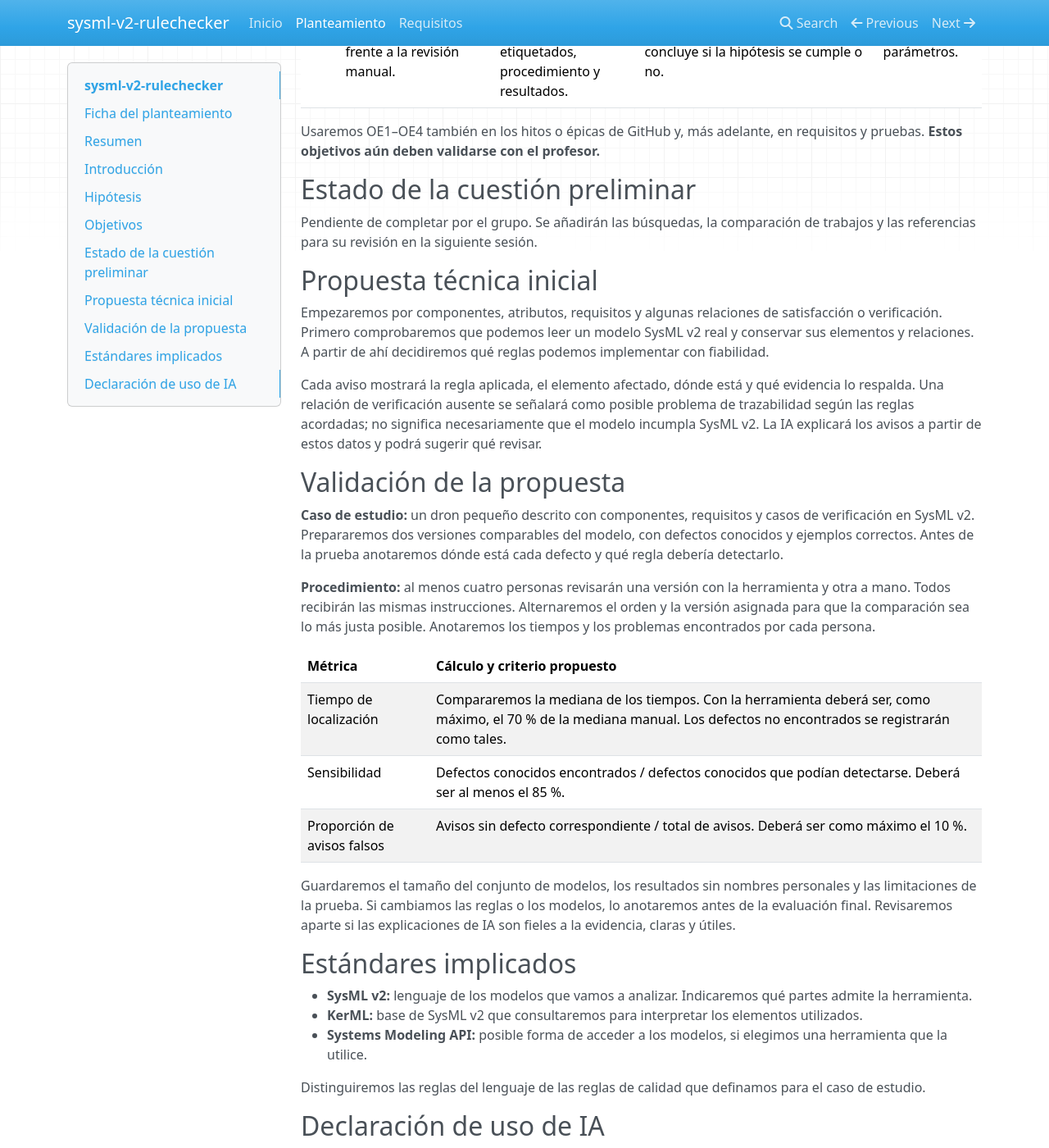
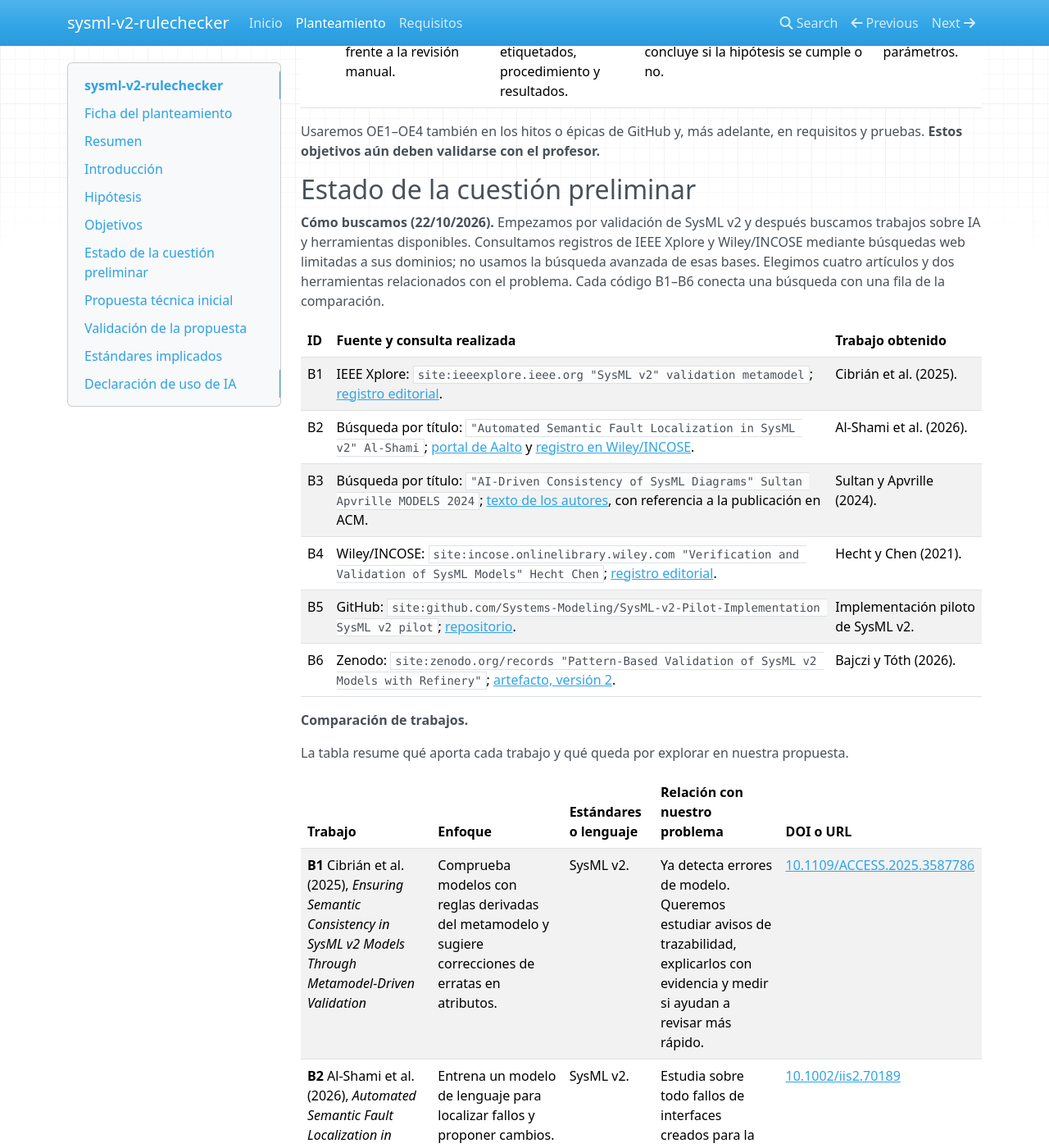
Before and after one commit to paumartin2407/sysml-v2-rulechecker, an MkDocs documentation site: the page built from docs/00-planteamiento.md, in a window 1280 px wide and 1400 px high, scrolled down 2646 px. Shown: the whole window at 82% size. Built offline with MkDocs 1.6.1, drawn with Linux system fonts in a browser that asks for light colours; nearby versions of some CDN libraries; some of the changed text lies outside the part shown.

Commit message:
SOTA añadido en el planteamiento

```diff
--- a/docs/00-planteamiento.md
+++ b/docs/00-planteamiento.md
@@ -59,7 +59,31 @@ Usaremos OE1–OE4 también en los hitos o épicas de GitHub y, más adelante, e
 
 ## Estado de la cuestión preliminar
 
-Pendiente de completar por el grupo. Se añadirán las búsquedas, la comparación de trabajos y las referencias para su revisión en la siguiente sesión.
+**Cómo buscamos (22/10/2026).** Empezamos por validación de SysML v2 y después buscamos trabajos sobre IA y herramientas disponibles. Consultamos registros de IEEE Xplore y Wiley/INCOSE mediante búsquedas web limitadas a sus dominios; no usamos la búsqueda avanzada de esas bases. Elegimos cuatro artículos y dos herramientas relacionados con el problema. Cada código B1–B6 conecta una búsqueda con una fila de la comparación.
+
+| ID | Fuente y consulta realizada | Trabajo obtenido |
+|---|---|---|
+| B1 | IEEE Xplore: `site:ieeexplore.ieee.org "SysML v2" validation metamodel`; [registro editorial](https://ieeexplore.ieee.org/document/11077130/). | Cibrián et al. (2025). |
+| B2 | Búsqueda por título: `"Automated Semantic Fault Localization in SysML v2" Al-Shami`; [portal de Aalto](https://research.aalto.fi/en/publications/automated-semantic-fault-localization-in-sysml-v2-a-human-in-the-/) y [registro en Wiley/INCOSE](https://incose.onlinelibrary.wiley.com/doi/10.1002/iis2.70189). | Al-Shami et al. (2026). |
+| B3 | Búsqueda por título: `"AI-Driven Consistency of SysML Diagrams" Sultan Apvrille MODELS 2024`; [texto de los autores](https://perso.telecom-paristech.fr/apvrille/docs/models2024_sultan.pdf), con referencia a la publicación en ACM. | Sultan y Apvrille (2024). |
+| B4 | Wiley/INCOSE: `site:incose.onlinelibrary.wiley.com "Verification and Validation of SysML Models" Hecht Chen`; [registro editorial](https://incose.onlinelibrary.wiley.com/doi/full/10.1002/j.2334-5837.2021.00857.x). | Hecht y Chen (2021). |
+| B5 | GitHub: `site:github.com/Systems-Modeling/SysML-v2-Pilot-Implementation SysML v2 pilot`; [repositorio](https://github.com/Systems-Modeling/SysML-v2-Pilot-Implementation). | Implementación piloto de SysML v2. |
+| B6 | Zenodo: `site:zenodo.org/records "Pattern-Based Validation of SysML v2 Models with Refinery"`; [artefacto, versión 2](https://zenodo.org/records/19297800). | Bajczi y Tóth (2026). |
+
+**Comparación de trabajos.**
+
+La tabla resume qué aporta cada trabajo y qué queda por explorar en nuestra propuesta.
+
+| Trabajo | Enfoque | Estándares o lenguaje | Relación con nuestro problema | DOI o URL |
+|---|---|---|---|---|
+| **B1** Cibrián et al. (2025), *Ensuring Semantic Consistency in SysML v2 Models Through Metamodel-Driven Validation* | Comprueba modelos con reglas derivadas del metamodelo y sugiere correcciones de erratas en atributos. | SysML v2. | Ya detecta errores de modelo. Queremos estudiar avisos de trazabilidad, explicarlos con evidencia y medir si ayudan a revisar más rápido. | [10.1109/ACCESS.2025.3587786](https://doi.org/10.1109/ACCESS.2025.3587786) |
+| **B2** Al-Shami et al. (2026), *Automated Semantic Fault Localization in SysML v2* | Entrena un modelo de lenguaje para localizar fallos y proponer cambios. | SysML v2. | Estudia sobre todo fallos de interfaces creados para la evaluación. Nosotros partimos de reglas explícitas y no entrenaremos un modelo de reparación. | [10.1002/iis2.70189](https://doi.org/10.1002/iis2.70189) |
+| **B3** Sultan y Apvrille (2024), *AI-Driven Consistency of SysML Diagrams* | Combina reglas e IA para detectar y corregir diferencias entre diagramas. | SysML, diagramas de casos de uso y bloques. | Trabaja con diagramas gráficos; nuestra propuesta se centra en modelos textuales SysML v2 y en explicar avisos producidos por reglas. | [10.1145/3640310.3674079](https://doi.org/10.1145/3640310.3674079) |
+| **B4** Hecht y Chen (2021), *Verification and Validation of SysML Models* | Propone adaptar a cada proyecto una lista de comprobaciones manuales y automáticas. | SysML. | Nos sirve como antecedente para elegir reglas; evaluaremos una herramienta concreta sobre SysML v2. | [10.1002/j.2334-5837.2021.00857.x](https://doi.org/10.1002/j.2334-5837.2021.00857.x) |
+| **B5** Implementación piloto de SysML v2, OMG Systems Modeling Community | Ofrece herramientas del lenguaje y modelos de ejemplo. | SysML v2 y KerML. | Debemos comprobar qué errores detecta ya y si podemos aprovechar su lectura de modelos. | [Repositorio](https://github.com/Systems-Modeling/SysML-v2-Pilot-Implementation) |
+| **B6** Bajczi y Tóth (2026), *Pattern-Based Validation of SysML v2 Models with Refinery* | Aplica patrones de validación a modelos obtenidos mediante la API. | SysML v2 API. | Es la herramienta más cercana para comparar nuestras reglas. Debemos revisar también cómo muestra la evidencia y si evalúa su utilidad para usuarios. | [10.5281/zenodo.19297800](https://doi.org/10.5281/zenodo.19297800) |
+
+**Diferencia que queremos comprobar.** Proponemos unir reglas claras, avisos con evidencia y explicaciones de IA, y comprobar con personas si eso ayuda frente a una revisión manual. Afinaremos esta idea cuando el grupo lea los trabajos más próximos.
 
 ## Propuesta técnica inicial
 
```
Also changed, not shown: README.md (+23 -9 lines).
